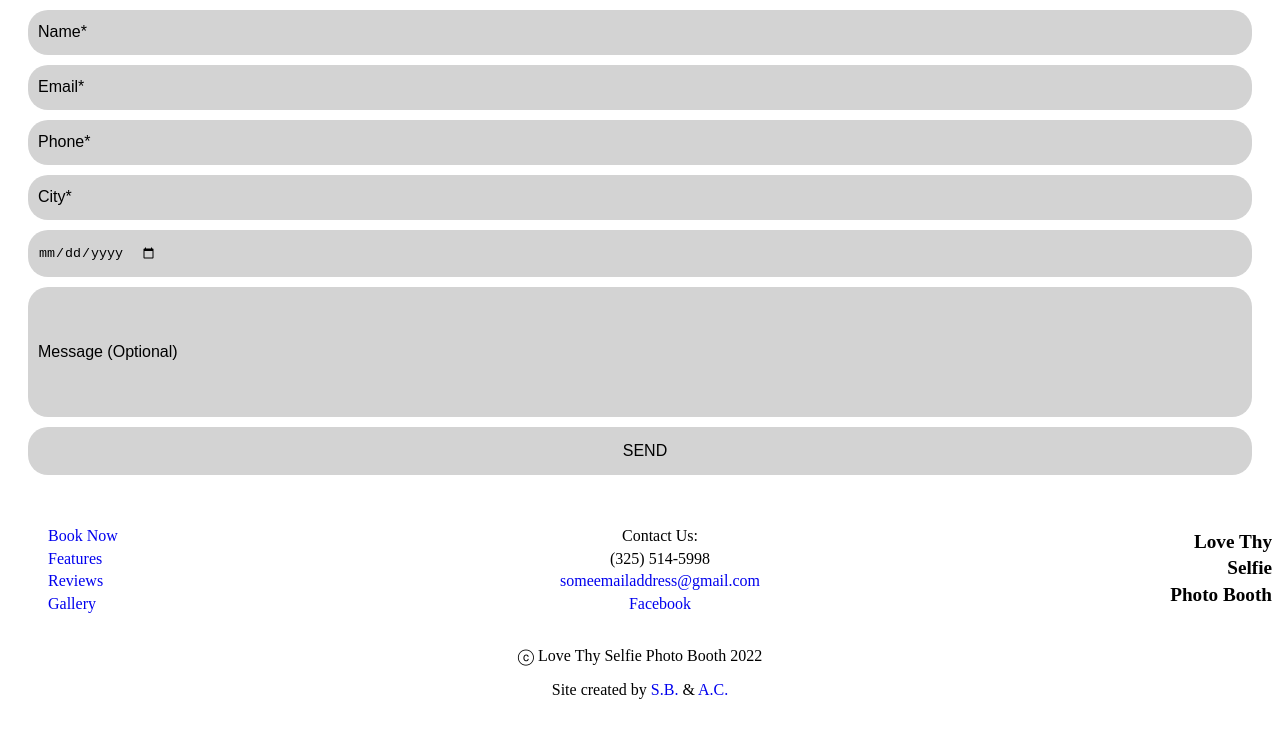
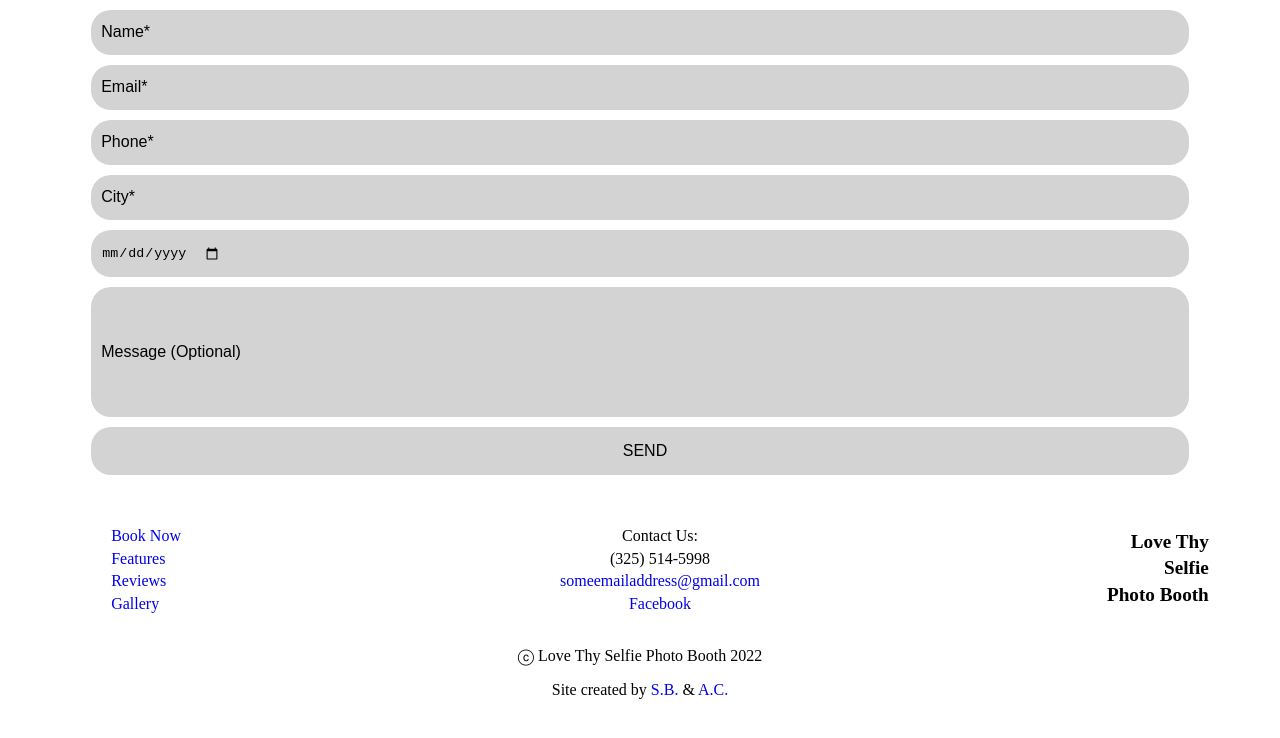
Before and after one commit to missatrox44/love-thy-selfie, a React (Vite) app: page / in a window 1280 px wide. Shown: the top 738 px of the page. Built offline with nearby package versions, Linux system fonts and the light colour scheme.

Commit message:
renamed footer file

```diff
--- a/src/App.css
+++ b/src/App.css
@@ -1,6 +1,7 @@
 
 .app-container {
-  width: 85%;
+  width: 90%;
+  margin-left: 5%;
 }
 
 /* #root {
--- a/src/App.jsx
+++ b/src/App.jsx
@@ -1,13 +1,13 @@
 import './App.css';
 import ContactForm from './components/ContactForm';
-import Footer from './components/Footer/Footer'
+import Footer from './components/Footer'
 
 
 
 function App() {
 
   return (
-    <div>
+    <div className='app-container'>
       <ContactForm/>
       <Footer />
 
```
Also changed, not shown: src/components/Footer/index.jsx (renamed from src/components/Footer/Footer.jsx).
